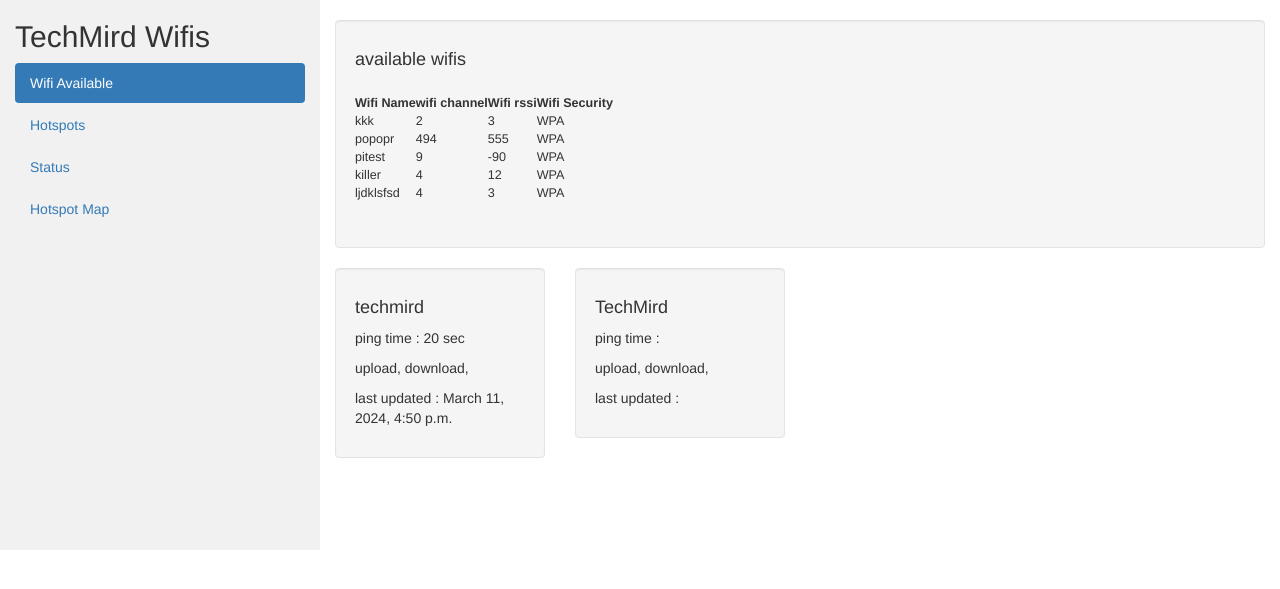
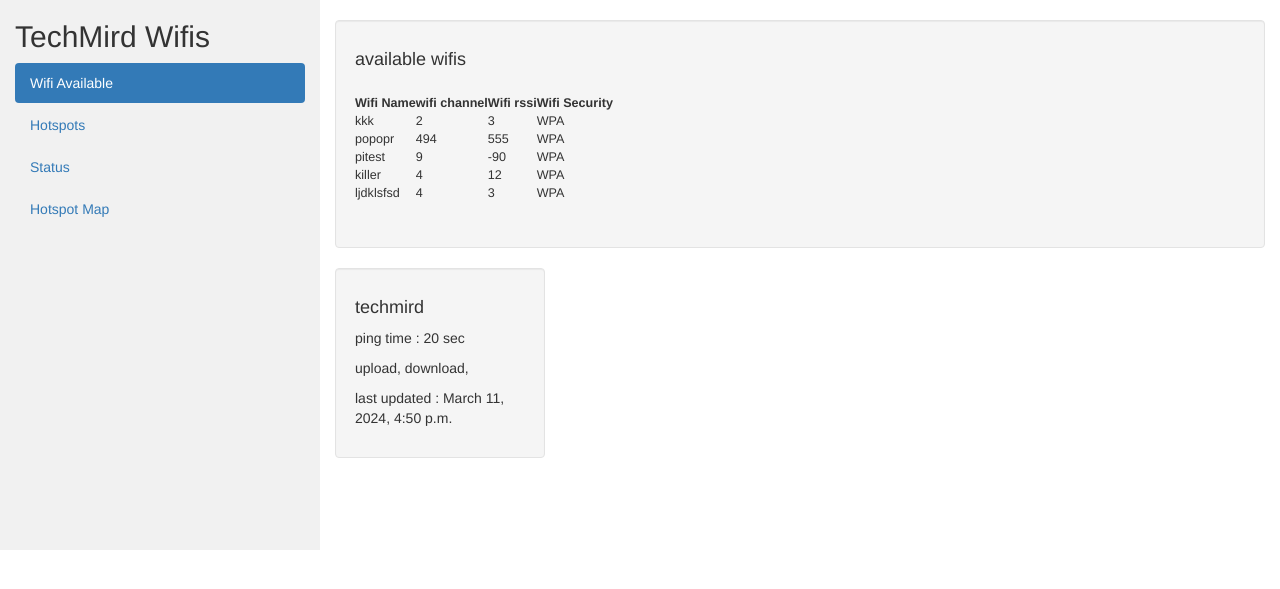
Before and after one commit to gituajames/dash, a Django app: page /dash/dash in a window 1280 px wide. Shown: the top 589 px of the page. Run offline with Django 4.2, Linux system fonts and the light colour scheme; data comes from the database, SQL or seed files in the repository; some libraries are stand-ins or nearby versions.

Commit message:
modified ping time update time

```diff
--- a/dashmon/templates/dash.html
+++ b/dashmon/templates/dash.html
@@ -79,13 +79,6 @@
           </div>
         </div>
         {% endfor %}
-        <div class="col-sm-3">
-          <div class="well">
-            <h4>TechMird</h4>
-            <p>ping time : </p>
-            <p>upload, download, </p>
-            <p>last updated : </p>
-          </div>
         </div>
         <!-- <div class="col-sm-3">
           <div class="well">
```
